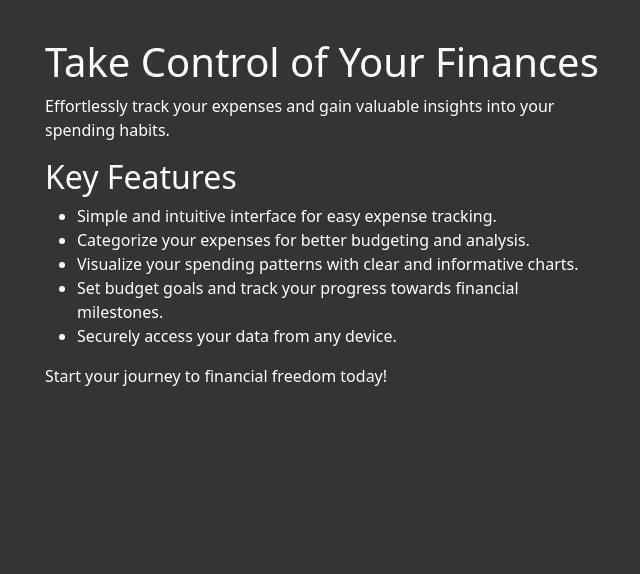
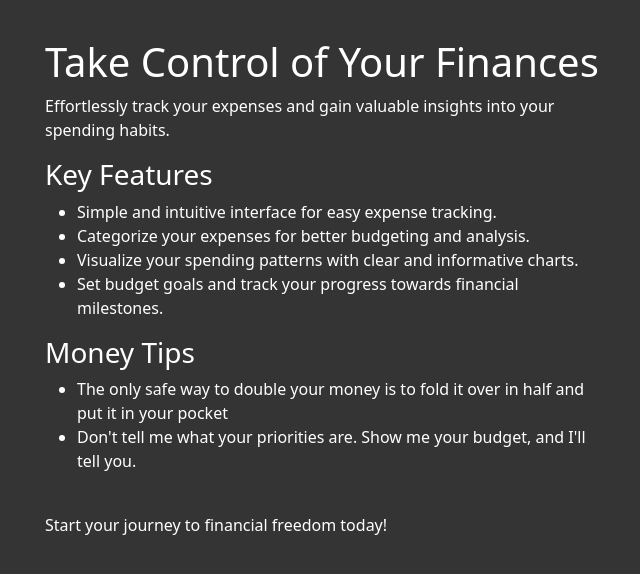
Before and after one commit to Namukuru/Tracker, a Django app: page / in a window 1280 px wide. Shown: the part 56-630 px from the top of the page, without its empty margins (316-956 px from the left). Run offline with Django 5.2, Linux system fonts and the light colour scheme.

Commit message:
addition of page content

```diff
--- a/website/templates/home.html
+++ b/website/templates/home.html
@@ -15,7 +15,7 @@
       </p>
 
       <div class="features">
-        <h2>Key Features</h2>
+        <h3>Key Features</h3>
         <ul>
           <li>Simple and intuitive interface for easy expense tracking.</li>
           <li>Categorize your expenses for better budgeting and analysis.</li>
@@ -26,10 +26,22 @@
             Set budget goals and track your progress towards financial
             milestones.
           </li>
-          <li>Securely access your data from any device.</li>
         </ul>
       </div>
-
+      <div class="money-quotes">
+        <h3>Money Tips</h3>
+        <ul>
+          <li>
+            The only safe way to double your money is to fold it over in half
+            and put it in your pocket
+          </li>
+          <li>
+            Don't tell me what your priorities are. Show me your budget, and
+            I'll tell you.
+          </li>
+        </ul>
+      </div>
+      <br />
       <div class="call-to-action">
         <p>Start your journey to financial freedom today!</p>
       </div>
```
